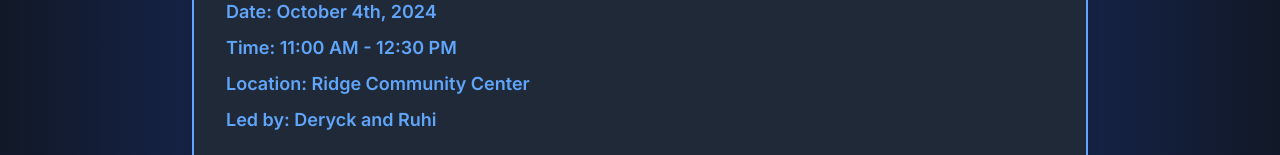
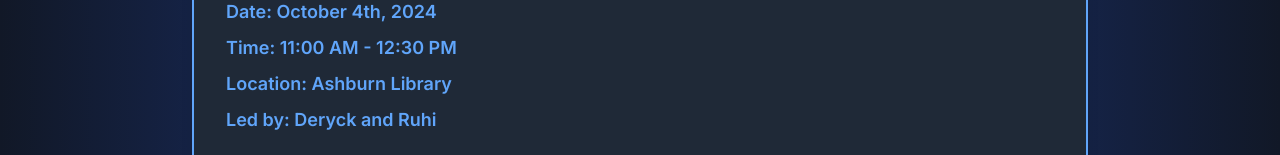
Before and after one commit to arao761/innovate-usa, a Next.js app: page /upcoming-competitions in a window 1280 px wide. Shown: the part 468-623 px from the top of the page. Built offline with nearby package versions, Linux system fonts and the light colour scheme.

Commit message:
location change

```diff
--- a/app/upcoming-competitions/page.tsx
+++ b/app/upcoming-competitions/page.tsx
@@ -7,7 +7,7 @@ const UpcomingEvent: React.FC = () => {
         description: "Join us for an exciting workshop led by Deryck and Ruhi, focusing on small business strategies and entrepreneurship fundamentals. This event is designed to inspire and educate aspiring entrepreneurs with practical insights and hands-on activities.",
         date: "October 4th, 2024",
         time: "11:00 AM - 12:30 PM",
-        location: "Ridge Community Center",
+        location: "Ashburn Library",
         leaders: "Deryck and Ruhi"
     };
 
```
